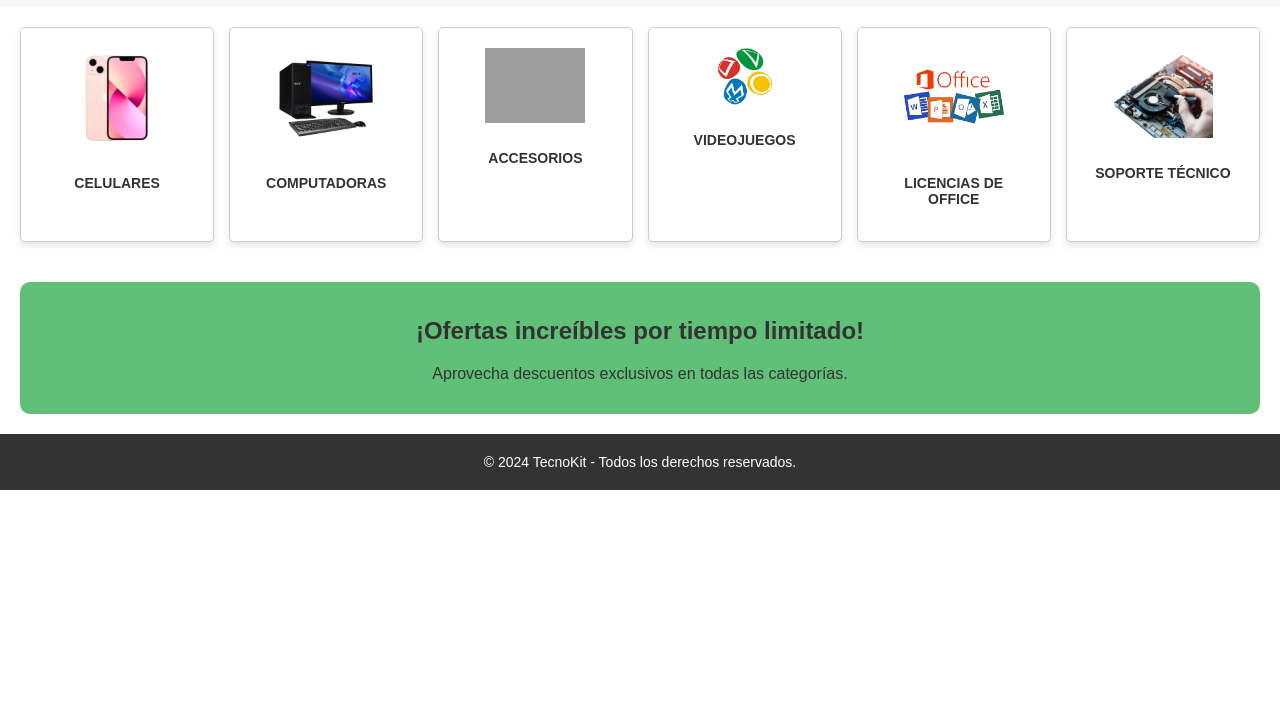
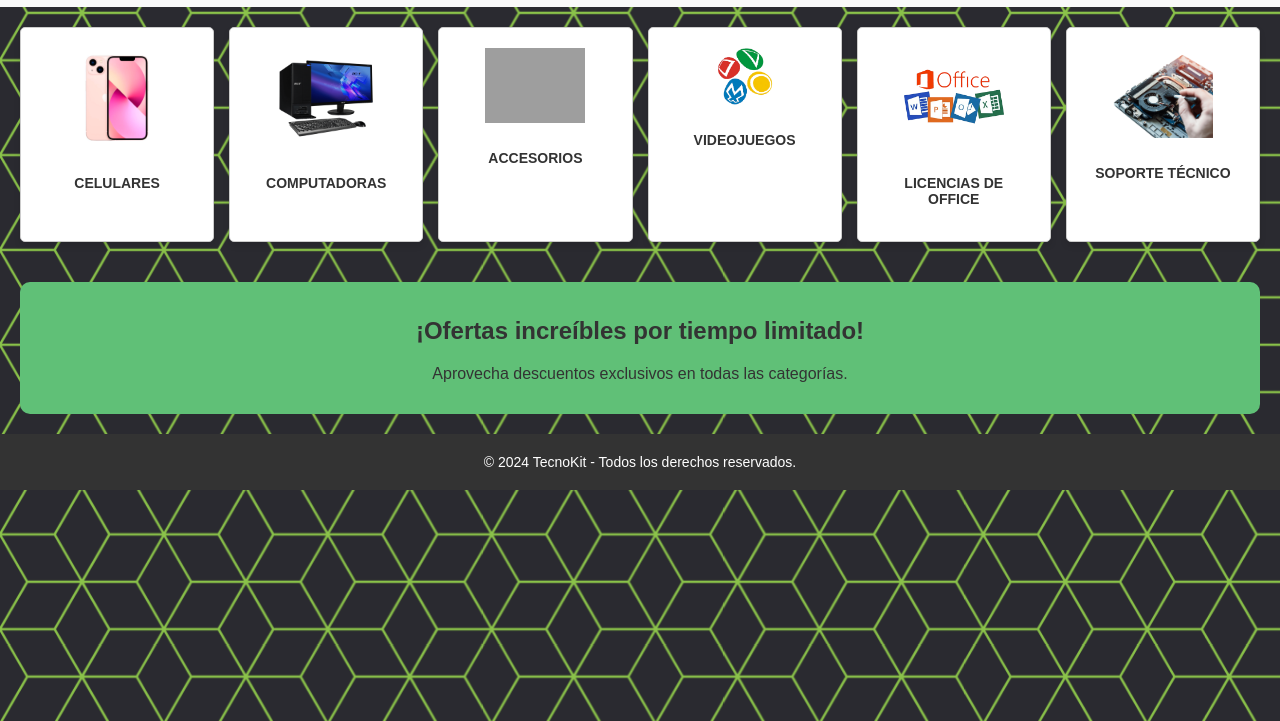
Before and after one commit to TecnoKitGt/TecnoKitGt.github.io, a plain HTML site: page index.html in a window 1280 px wide. Shown: the part 79-800 px from the top of the page. Drawn offline with Linux system fonts and the light colour scheme; grey boxes are pictures that could not be loaded.

Commit message:
Update index.html

```diff
--- a/index.html
+++ b/index.html
@@ -13,7 +13,7 @@
             height: 100%;
             overflow-x: hidden;
             font-family: Arial, sans-serif;
-            background: url('BgTK.PNG') no-repeat center center fixed;
+            background: url('BgTK.jpg') no-repeat center center fixed;
             background-size: cover;
             color: #333;
         }
```
